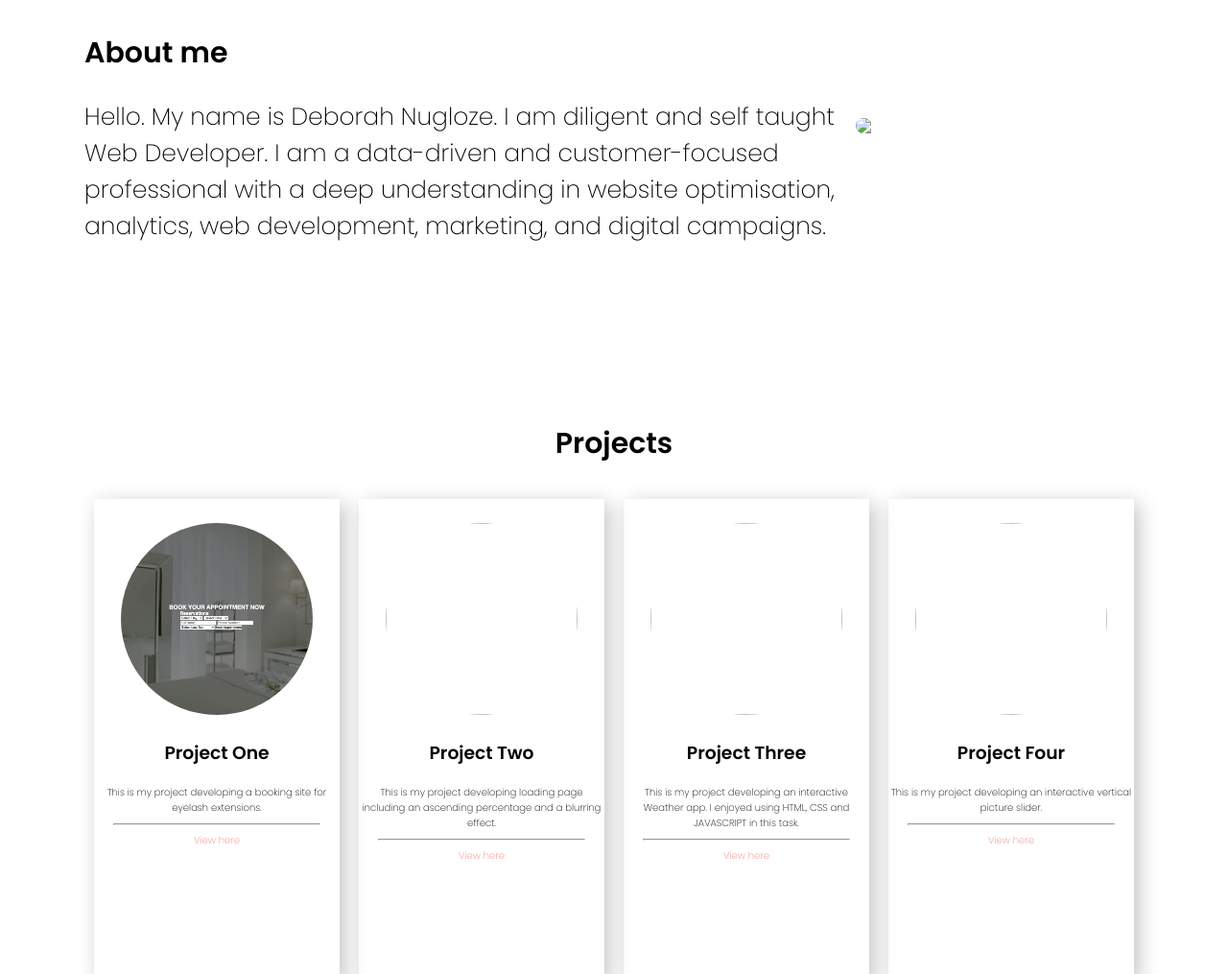
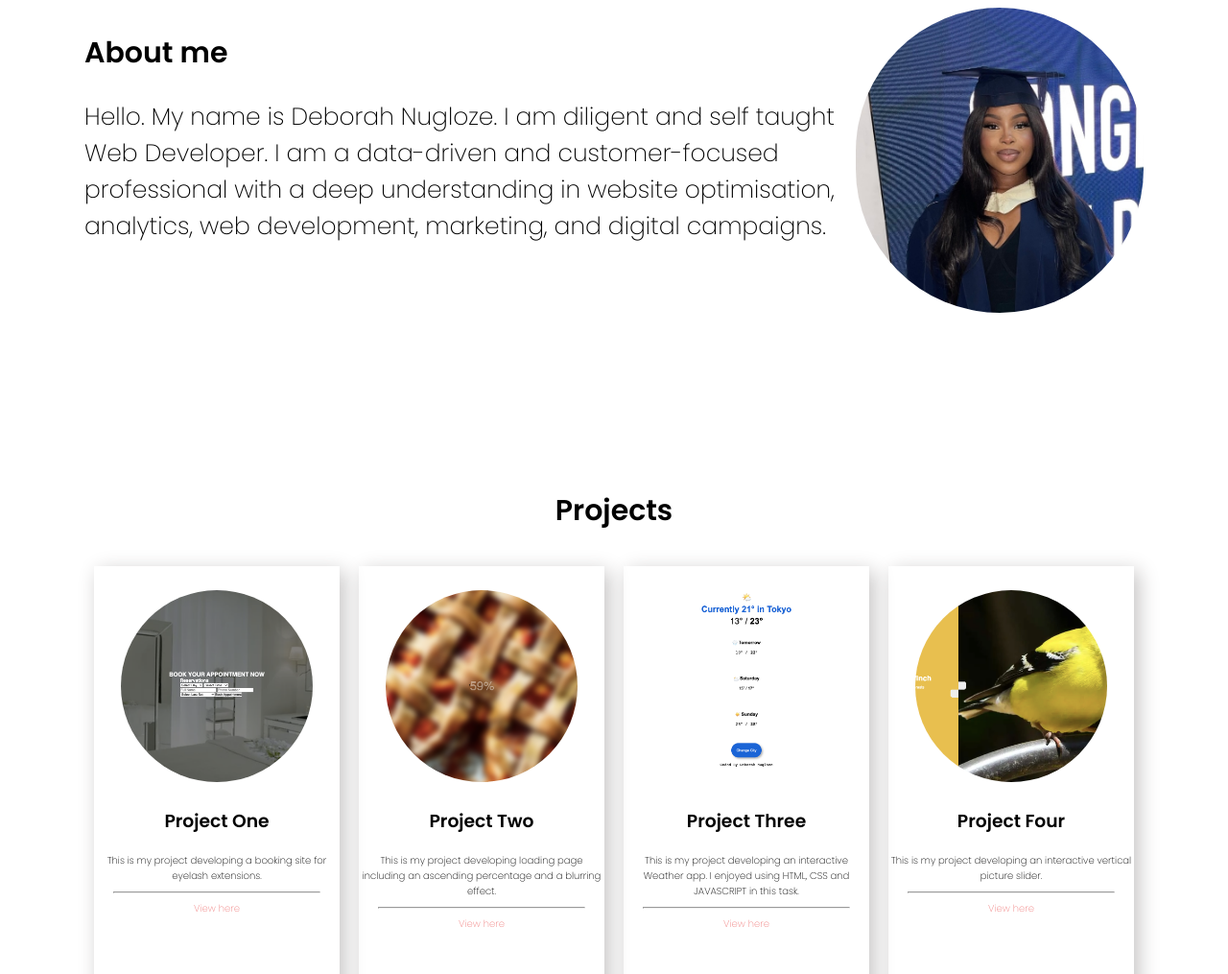
Before and after one commit to debnugloze/debnugloze.github.io, a plain HTML site: page index.html in a window 1280 px wide. Shown: the part 880-1895 px from the top of the page at 96% size. Drawn offline with Linux system fonts and the light colour scheme; files whose address does not match are found by name.

Commit message:
Update index.html

```diff
--- a/index.html
+++ b/index.html
@@ -92,7 +92,7 @@
         </p>
       </div>
       <div class="headshot-container">
-        <img class="headshot" src="src/images/IMG_8404.jpg" />
+        <img class="headshot" src="images/IMG_8404.jpg" />
       </div>
     </section>
     <section class="sub-section-alternative" id="projects">
@@ -120,7 +120,7 @@
         <div class="project-card">
           <img
             class="project-image"
-            src="src/images/Screenshot 2023-01-16 at 21.01.48.png"
+            src="images/Screenshot 2023-01-16 at 21.01.48.png"
           />
           <h3>Project Two</h3>
           <p class="subtext">
@@ -140,7 +140,7 @@
         <div class="project-card">
           <img
             class="project-image"
-            src="src/images/Screenshot 2023-01-16 at 21.02.41.png"
+            src="images/Screenshot 2023-01-16 at 21.02.41.png"
           />
           <h3>Project Three</h3>
           <p class="subtext">
@@ -160,7 +160,7 @@
         <div class="project-card">
           <img
             class="project-image"
-            src="src/images/Screenshot 2023-01-16 at 21.01.22.png"
+            src="images/Screenshot 2023-01-16 at 21.01.22.png"
           />
           <h3>Project Four</h3>
           <p class="subtext">
```
